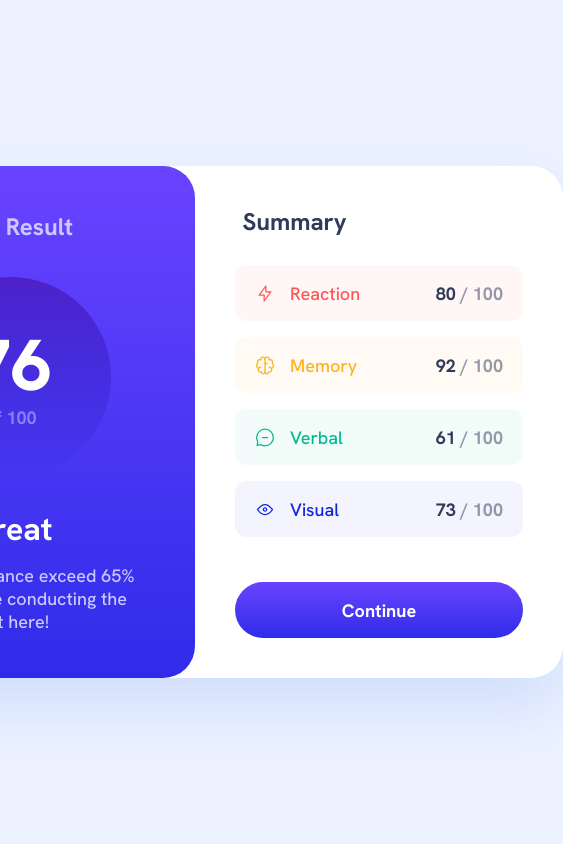
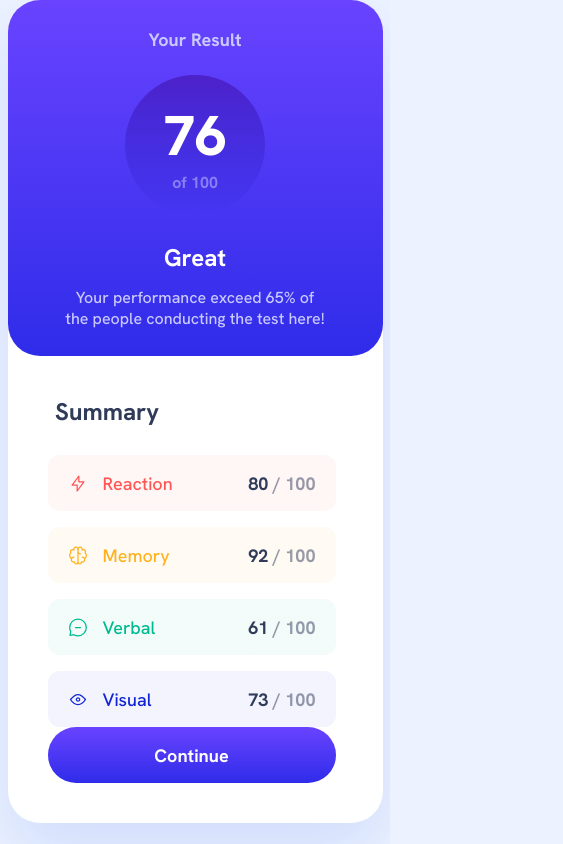
Before and after one commit to BYCODDE/-React-results-summary-component, a React (Vite) app: page / in a window 390 px wide. Shown: the whole page, 563 px wide, since content can reach past the window. Built offline with nearby package versions, Linux system fonts and the light colour scheme.

Commit message:
wokring on responsive top part is done!

```diff
--- a/src/index.css
+++ b/src/index.css
@@ -9,3 +9,54 @@ body {
   font-family: "Hanken Grotesk", sans-serif;
   background: var(--Very-Light-blue, #ecf2ff);
 }
+
+@media screen and (max-width: 768px) {
+  body {
+    height: 100%;
+  }
+  main {
+    flex-direction: column;
+  }
+
+  .Sectionleft {
+    width: 375px;
+    height: 356px;
+  }
+
+  .Your_Result {
+    font-size: 18px;
+  }
+
+  .circle_div {
+    margin-top: 24px;
+    margin-bottom: 24px;
+  }
+
+  .circle_div img {
+    width: 140px;
+    height: 140px;
+  }
+
+  /* .score {
+  } */
+
+  .main_score {
+    font-size: 56px;
+  }
+
+  .under_score {
+    font-size: 16px;
+    margin-top: 0;
+  }
+
+  .great {
+    font-size: 24px;
+  }
+
+  .great_p {
+    font-size: 16px;
+  }
+
+  .Sectionright {
+  }
+}
```
